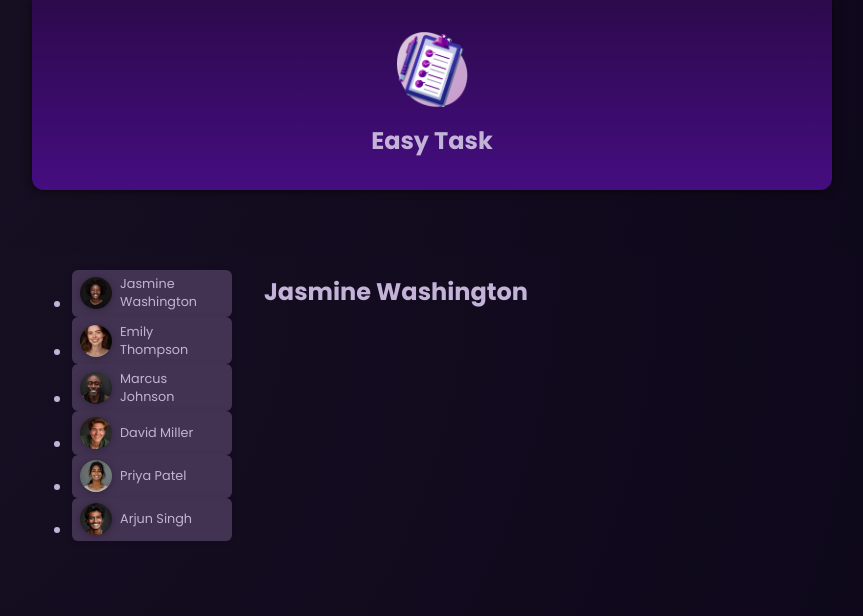
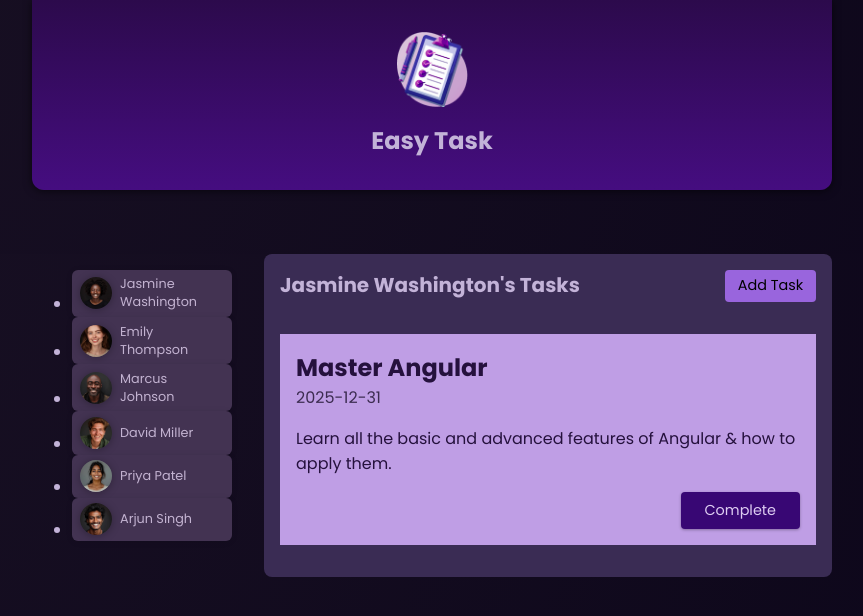
Before and after one commit to alex3621/angular_todo_list, an Angular app: page / in a window 1280 px wide. Both pictures are taken after a click on the button "Jasmine Washington". Shown: the top 616 px of the page, without its empty margins (208-1071 px from the left). Built offline with nearby package versions, Linux system fonts and the light colour scheme.

Commit message:
task component and task interface

```diff
--- a/src/app/app.component.html
+++ b/src/app/app.component.html
@@ -14,7 +14,7 @@
         </li>
       <!-- } -->
     </ul>
-    <app-tasks *ngIf="selectedUser; else fallback" [name]="selectedUser!.name"/>
+    <app-tasks *ngIf="selectedUser; else fallback" [name]="selectedUser!.name" [userId]="selectedUser.id"/>
     <ng-template #fallback>
       <p>No user selected.</p>
     </ng-template>
--- /dev/null
+++ b/src/app/tasks/task/task.component.css
@@ -0,0 +1,37 @@
+article {
+  padding: 1rem;
+  color: #25113d;
+  background-color: #bf9ee5;
+}
+
+h2 {
+  margin: 0;
+}
+
+time {
+  color: #3c2c50;
+}
+
+.actions {
+  text-align: right;
+  margin: 0;
+}
+
+.actions button {
+  font: inherit;
+  font-size: 0.9rem;
+  cursor: pointer;
+  background-color: #380774;
+  color: #decdf2;
+  border-radius: 4px;
+  padding: 0.5rem 1.5rem;
+  border: none;
+  box-shadow: 0 1px 3px rgba(0, 0, 0, 0.3);
+  transition: all 0.3s ease;
+}
+
+.actions button:hover,
+.actions button:active {
+  background-color: #4a0774;
+  box-shadow: 0 1px 6px rgba(0, 0, 0, 0.3);
+}
--- /dev/null
+++ b/src/app/tasks/task/task.component.html
@@ -0,0 +1,10 @@
+<article>
+    <h2>{{task.title}}</h2>
+    <time>{{task.dueDate}}</time>
+    <p>{{task.summary}}</p>
+    <p class="actions">
+        <button>
+            Complete
+        </button>
+    </p>
+</article>
--- /dev/null
+++ b/src/app/tasks/task/task.component.ts
@@ -0,0 +1,19 @@
+import { Component, Input } from '@angular/core';
+
+interface Task{
+  id: string;
+  userId : string;
+  title : string;
+  summary : string;
+  dueDate : string;
+}
+@Component({
+  selector: 'app-task',
+  standalone: true,
+  imports: [],
+  templateUrl: './task.component.html',
+  styleUrl: './task.component.css'
+})
+export class TaskComponent {
+  @Input({required : true}) task! : Task;
+}
--- a/src/app/tasks/tasks.component.css
+++ b/src/app/tasks/tasks.component.css
@@ -0,0 +1,63 @@
+#tasks {
+  padding: 1rem;
+  border-radius: 8px;
+  max-height: 60vh;
+  overflow: auto;
+  background-color: #3a2c54;
+}
+
+header {
+  display: flex;
+  justify-content: space-between;
+  align-items: flex-start;
+  margin-bottom: 2rem;
+  gap: 1rem;
+}
+
+h2 {
+  margin: 0;
+  font-size: 0.9rem;
+  width: 60%;
+  text-wrap: balance;
+}
+
+menu {
+  margin: 0;
+  padding: 0;
+}
+
+menu button {
+  font: inherit;
+  cursor: pointer;
+  background-color: #9965dd;
+  border-radius: 4px;
+  border: none;
+  padding: 0.35rem 0.8rem;
+  font-size: 0.9rem;
+}
+
+menu button:hover,
+menu button:active {
+  background-color: #a565dd
+}
+
+ul {
+  list-style: none;
+  margin: 1rem 0;
+  padding: 0;
+  display: flex;
+  flex-direction: column;
+  gap: 1rem;
+  max-height: 50vh;
+  overflow: auto;
+}
+
+@media (min-width: 768px) {
+  h2 {
+    font-size: 1.25rem;
+  }
+
+  menu {
+    width: auto;
+  }
+}
--- a/src/app/tasks/tasks.component.html
+++ b/src/app/tasks/tasks.component.html
@@ -1 +1,16 @@
-<h2>{{ name }}</h2>
+<section id="tasks">
+    <header>
+        <h2>{{ name }}'s Tasks</h2>
+        <menu>
+            <button>Add Task</button>
+        </menu>
+    </header>
+    <ul>
+        @for (task of selectedUserTasks; track task.id)
+        {
+            <li>
+                <app-task [task]="task"/>
+            </li>
+        }
+    </ul>
+</section>
--- a/src/app/tasks/tasks.component.ts
+++ b/src/app/tasks/tasks.component.ts
@@ -1,13 +1,43 @@
 import { Component, Input } from '@angular/core';
+import { TaskComponent } from "./task/task.component";
 
 @Component({
   selector: 'app-tasks',
   standalone: true,
-  imports: [],
+  imports: [TaskComponent],
   templateUrl: './tasks.component.html',
   styleUrl: './tasks.component.css'
 })
 export class TasksComponent {
-  @Input() name? : string
+  @Input({required: true}) name! : string
+  @Input({required: true}) userId! : string
+  tasks = [
+    {
+      id: 't1',
+      userId: 'u1',
+      title: 'Master Angular',
+      summary:
+        'Learn all the basic and advanced features of Angular & how to apply them.',
+      dueDate: '2025-12-31',
+    },
+    {
+      id: 't2',
+      userId: 'u3',
+      title: 'Build first prototype',
+      summary: 'Build a first prototype of the online shop website',
+      dueDate: '2024-05-31',
+    },
+    {
+      id: 't3',
+      userId: 'u3',
+      title: 'Prepare issue template',
+      summary:
+        'Prepare and describe an issue template which will help with project management',
+      dueDate: '2024-06-15',
+    },
+  ];
 
+  get selectedUserTasks (){
+    return this.tasks.filter((task)=>task.userId === this.userId);
+  }
 }
```
Also changed, not shown: 1 other file (tests, documents, lock files or other folders).
